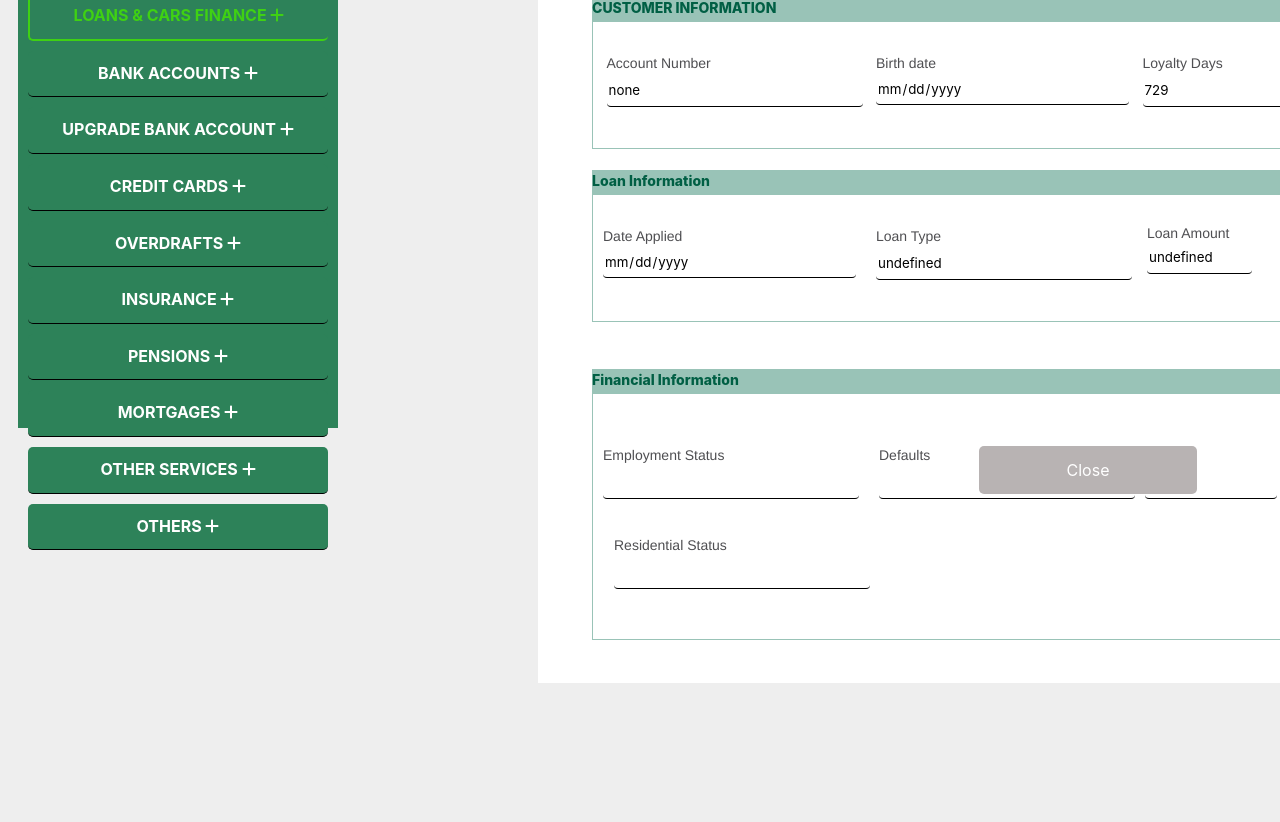
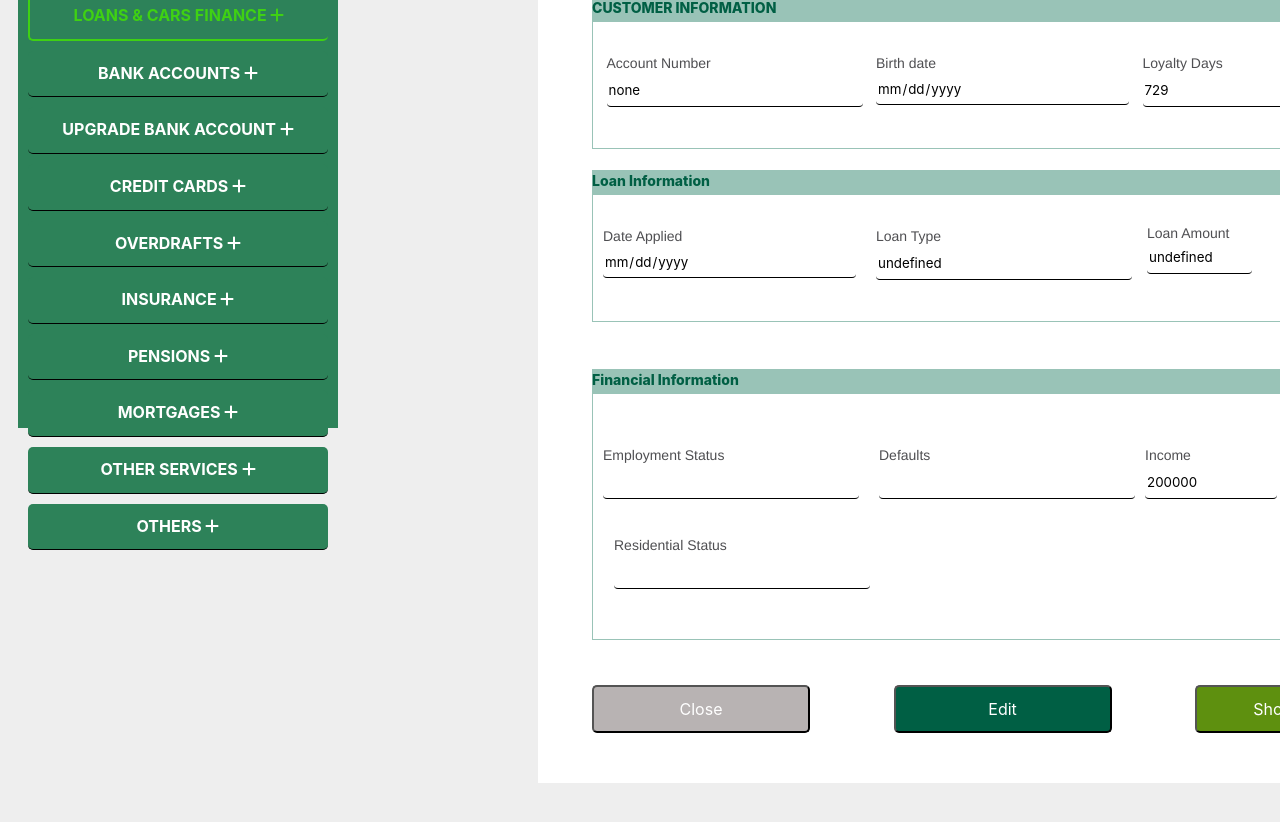
Before and after one commit to Safo-Samson/customer-interface-decisioning, a React (Vite) app: page / in a window 1280 px wide. Shown: the part 286-1108 px from the top of the page. Before the commit the page ends 1041 px from the top, so only its background shows below. Built offline with nearby package versions, Linux system fonts and the light colour scheme.

Commit message:
add buttons

```diff
--- a/src/components/InformationCheck/InformationCheck.css
+++ b/src/components/InformationCheck/InformationCheck.css
@@ -1,6 +1,6 @@
 .informationCheck-container{
     width: 966px;
-    height: 804px;
+    height: 904px;
     border: none;
     border-top: 11px solid #005F44 ;
     /* border: 1px solid black; */
@@ -201,34 +201,36 @@
 .form-container button {
 	width: 218px;
 	height: 48px;
-	flex-shrink: 0;
 	color: #fff;
 	align-items: center;
 	font-size: 16px;
 	font-style: normal;
 	font-weight: 400;
 	line-height: 140%;
-	position: absolute;
-	bottom: 20px;
-	display: flex;
-	justify-content: space-evenly;
 	border-radius: 5px;
 }
 
-.closeBTN {
+.buttons{
+
+    display: flex;
+    flex-direction: row;
+    justify-content:space-between;
+    margin-top: 45px;
+}
+.backBTN {
 	background-color: #b8b3b3;
-	margin-left: 387px;
-	border: none;
-}
+ }
 
-.calculateBTN {
-	background-color: #006a4c;
-	margin-left: 713px;
-	border: none;
+.applyBTN {
+	background-color: #5E900F ;
+	/* margin-left: 713px; */
 }
 .calculateBTN:hover {
 	cursor: pointer;
 }
-.closeBTN:hover {
+.backBTN:hover {
 	cursor: pointer;
 }
+.editBTN{
+    background-color: #005F44;
+}
--- a/src/components/InformationCheck/InformationCheck.jsx
+++ b/src/components/InformationCheck/InformationCheck.jsx
@@ -214,10 +214,11 @@ const InformationCheck= () => {
 
 
                         </div>
-						<button className="closeBTN" onClick={handleClose}>Close</button>
-						<button className="calculateBTN" >
-							Show Results
-						</button>
+                        <div className="buttons">
+						<button className="backBTN" onClick={handleClose}>Close</button>
+                        <button className="editBTN">Edit</button>
+						<button className="applyBTN" >Show Results</button>
+                        </div>
                         </div>
 
                     </form>
```
